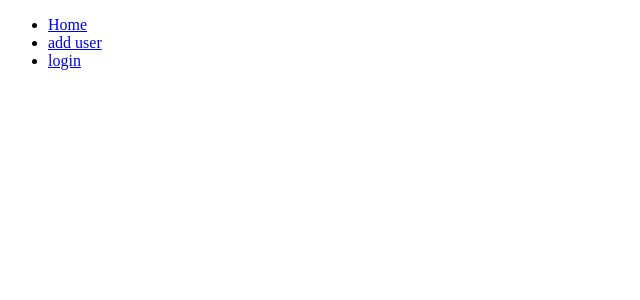
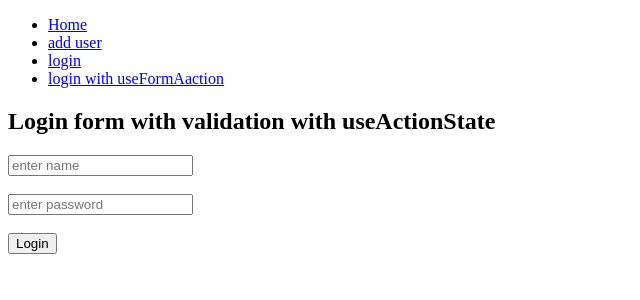
Before and after one commit to pardipYadav/react, a React (Vite) app: page /lognwithuseformhook in a window 1280 px wide. Before the commit this address had no page. Shown: the top 300 px of the page, without its empty margins (0-640 px from the left). Built offline with nearby package versions, Linux system fonts and the light colour scheme.

Commit message:
login form with useActionState

```diff
--- a/src/App.jsx
+++ b/src/App.jsx
@@ -3,6 +3,7 @@ import UserListing from "./Components/UserData/UserListing";
 import UserAdd from "./Components/UserData/UserAdd";
 import EditUsers from "./Components/UserData/EditUsers";
 import Login from "./Components/UserData/Login";
+import LoginWithUseFormHook from "./Components/UserData/LoginWithUseFormHook";
 
 const App = () => {
   return (
@@ -18,6 +19,12 @@ const App = () => {
           <li>
             <NavLink to="/login">login</NavLink>
           </li>
+          <li>
+            <NavLink to="lognwithuseformhook">
+              {" "}
+              login with useFormAaction
+            </NavLink>
+          </li>
         </ul>
       </div>
       <Routes>
@@ -25,6 +32,7 @@ const App = () => {
         <Route path="/add" element={<UserAdd />} />
         <Route path="/edit/:id" element={<EditUsers />} />
         <Route path="/login" element={<Login />} />
+        <Route path="/lognwithuseformhook" element={<LoginWithUseFormHook />} />
       </Routes>
     </>
   );
--- /dev/null
+++ b/src/Components/UserData/LoginWithUseFormHook.jsx
@@ -0,0 +1,63 @@
+import { useActionState } from "react";
+
+const LoginWithUseFormHook = () => {
+  const callBackHandler = (previousD, formData) => {
+    let uname = formData.get("username");
+    let pass = formData.get("password");
+    let regex = /^[A-Z0-9]+$/i;
+    console.log("pass length", pass.length);
+    if (!uname || uname.length > 5) {
+      return {
+        error: "please enter valid username and more then 5 characters ",
+        uname,
+        pass,
+      };
+    } else if (!pass || !regex.test(pass)) {
+      return {
+        error:
+          "please enter password and  valid password with special characters",
+        uname,
+        pass,
+      };
+    } else {
+      return { success: "login successfull", uname, pass };
+    }
+  };
+  const [data, action, iSpending] = useActionState(callBackHandler);
+
+  console.log("ddds", iSpending);
+
+  return (
+    <>
+      <div>
+        <h2>Login form with validation with useActionState </h2>
+        {data?.error && <span style={{ color: "red" }}>{data.error}</span>}
+        {data?.success && (
+          <span style={{ color: "green" }}>{data.success}</span>
+        )}
+        <form action={action}>
+          <input
+            type="text"
+            defaultValue={data?.uname}
+            name="username"
+            id=""
+            placeholder="enter name"
+          />
+          <br />
+          <br />
+          <input
+            type="text"
+            name="password"
+            defaultValue={data?.pass}
+            id=""
+            placeholder="enter password"
+          />
+          <br />
+          <br />
+          <button disabled={iSpending}>Login</button>
+        </form>
+      </div>
+    </>
+  );
+};
+export default LoginWithUseFormHook;
```
